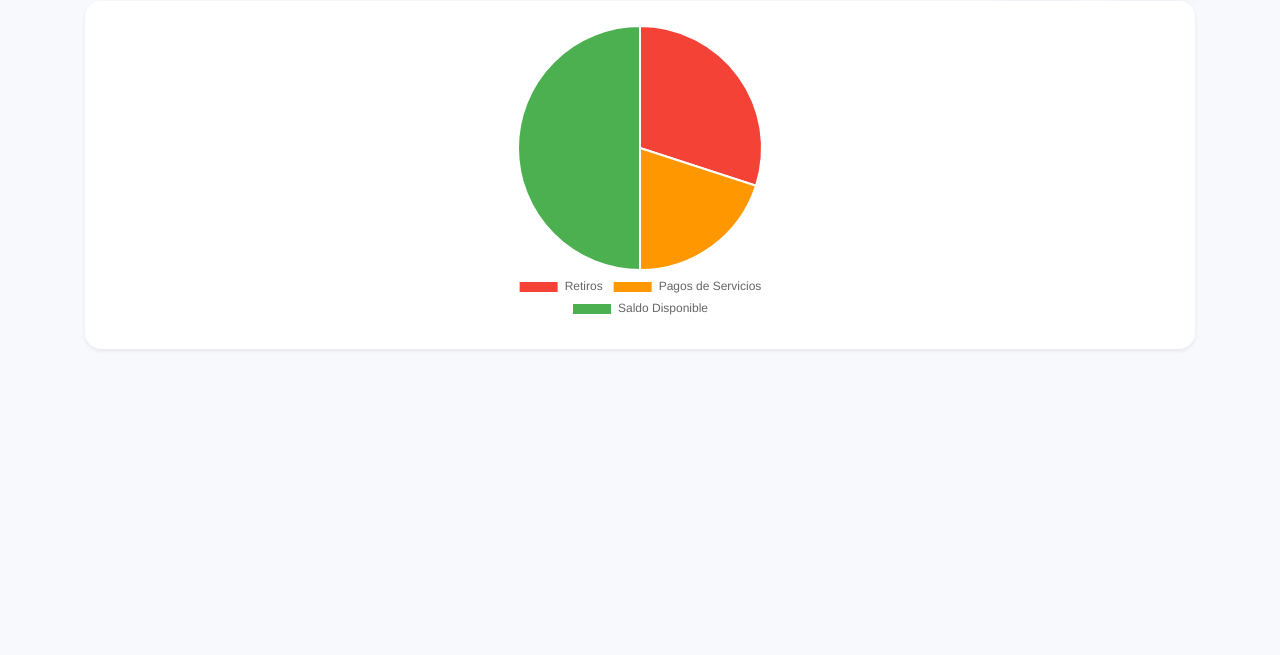
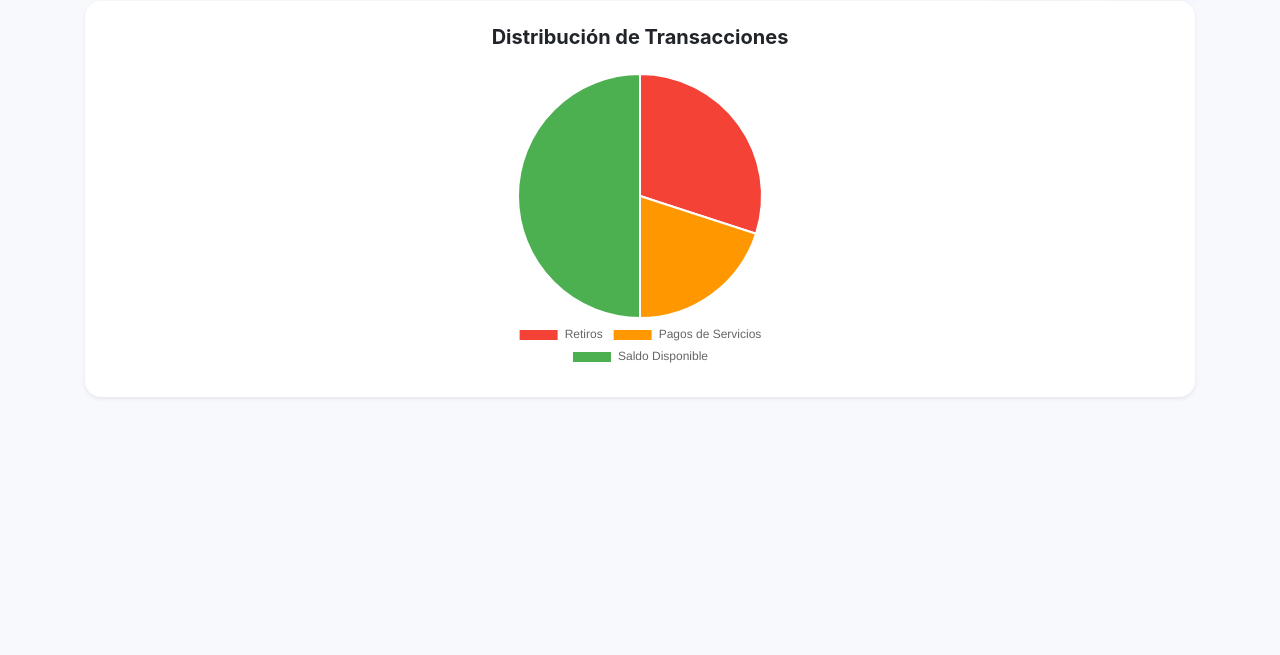
Before and after one commit to jimmmyrmp/pokebank, a plain HTML site: page grafico.html in a window 1280 px wide. Shown: the part 145-800 px from the top of the page. Drawn offline with nearby package versions, Linux system fonts and the light colour scheme.

Commit message:
Titulo para el grafico "Distribucion de transacciones"

```diff
--- a/grafico.html
+++ b/grafico.html
@@ -46,6 +46,7 @@
 
       <!-- Gráfico -->
         <div class="card shadow-sm p-4 text-center">
+            <h5 class="mb-4">Distribución de Transacciones</h5>
             <canvas id="graficoTransacciones" class="grafico"></canvas>
         </div>
 
```
